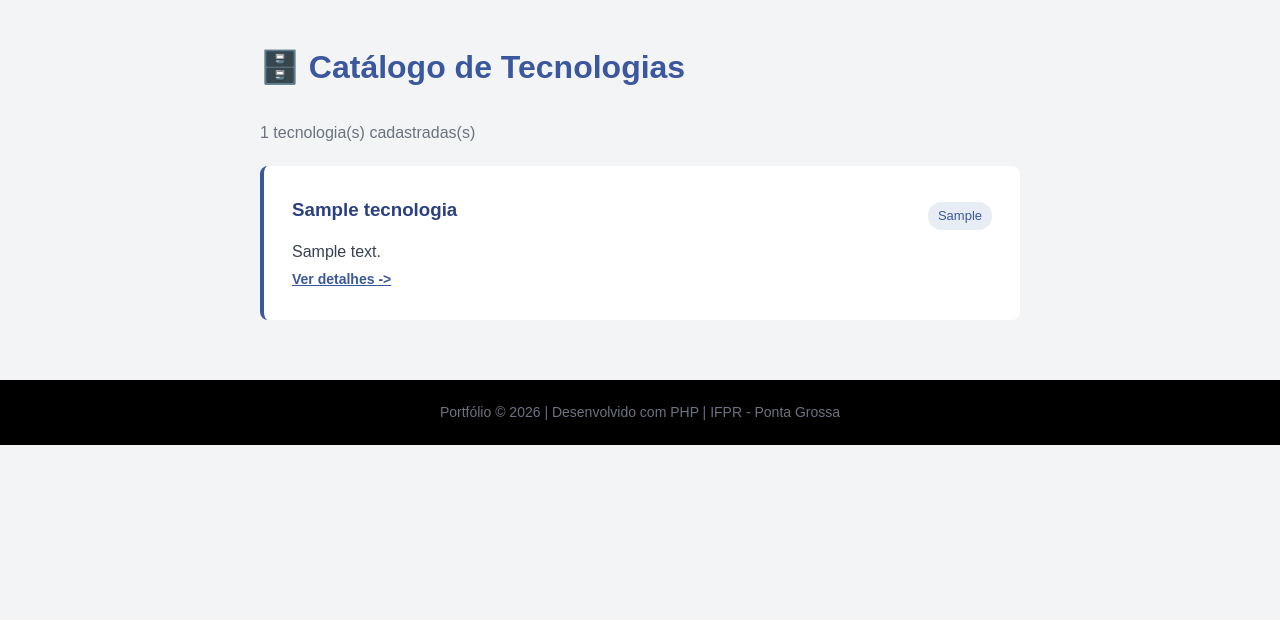
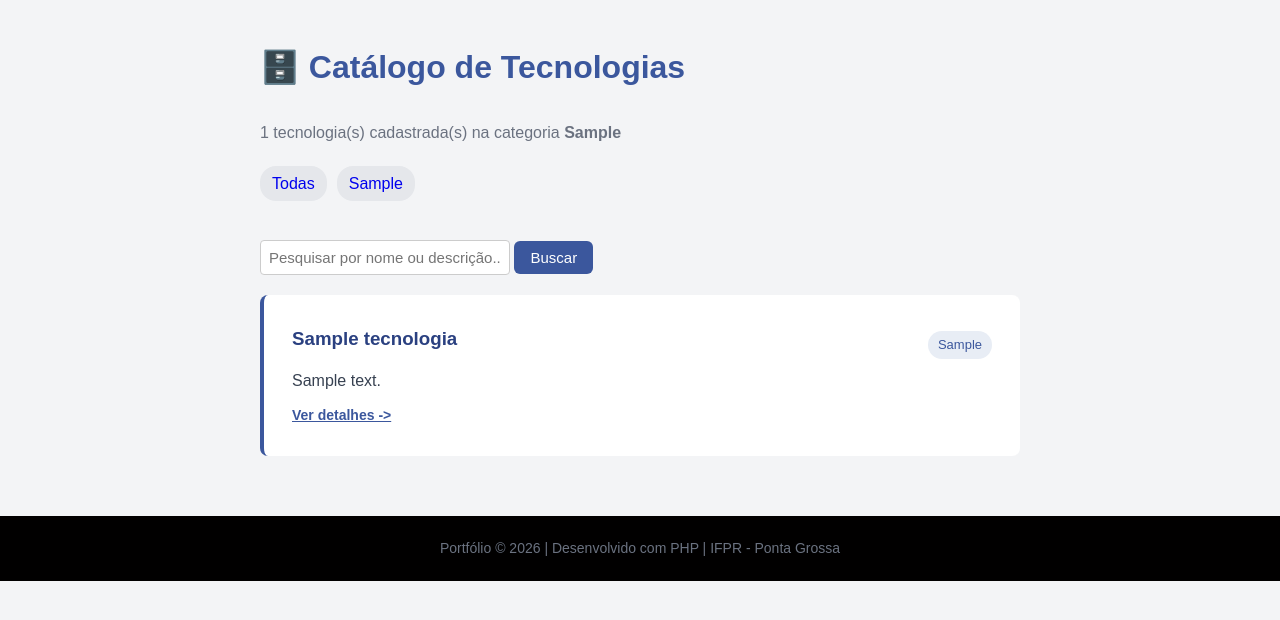
Before and after one commit to Gabriel-Borba-Oliveira/2026-DWII, a PHP site: the page made by 03_pdo/index.php in a window 1280 px wide. Shown: the part 57-677 px from the top of the page. Run offline with PHP 8.4, Linux system fonts and the light colour scheme; tables that the repository leaves empty hold one stand-in row (values such as "Sample post").

Commit message:
feat: desafio aula05 - catalogo com PDO e MariaDB

```diff
--- a/03_pdo/index.php
+++ b/03_pdo/index.php
@@ -11,8 +11,31 @@ $pagina_atual = "catalogo";
 require_once 'includes/conexao.php';
 
 
-$stmt = $pdo->query('SELECT * FROM tecnologias ORDER BY nome ASC');
+$categoria = trim($_GET['categoria'] ?? '');
+$busca = trim($_GET['busca'] ?? '');
+
+$sql = 'SELECT * FROM tecnologias';
+$params = [];
+
+if ($categoria && $busca) {
+    $sql .= ' WHERE categoria = :cat AND (nome LIKE :termo1 OR descricao LIKE :termo2)';
+    $params = ['cat' => $categoria, 'termo1' => "%$busca%", 'termo2' => "%$busca%"];
+} elseif ($categoria) {
+    $sql .= ' WHERE categoria = :cat';
+    $params = ['cat' => $categoria];
+} elseif ($busca) {
+    $sql .= ' WHERE nome LIKE :termo1 OR descricao LIKE :termo2';
+    $params = ['termo1' => "%$busca%", 'termo2' => "%$busca%"];
+}
+
+$sql .= ' ORDER BY nome ASC';
+
+$stmt = $pdo->prepare($sql);
+$stmt->execute($params);
 $tecnologias = $stmt->fetchAll();
+
+$stmtCat = $pdo->query('SELECT DISTINCT categoria FROM tecnologias ORDER BY categoria');
+$categorias = $stmtCat->fetchAll();
 ?>
 <!DOCTYPE html>
 <html lang="pt-BR">
@@ -22,9 +45,35 @@ $tecnologias = $stmt->fetchAll();
 <body>
     <div class="container">
         <h1 class="titulo-secao">🗄️ Catálogo de Tecnologias</h1>
+
         <p style="color: #6b7280; margin-bottom: 20px;">
-            <?php echo count($tecnologias); ?> tecnologia(s) cadastradas(s)
+            <?php echo count($tecnologias); ?> tecnologia(s) cadastrada(s)
+            <?php if ($categoria): ?>
+                na categoria <strong><?php echo htmlspecialchars($categoria); ?></strong>
+            <?php endif; ?>
+            <?php if ($busca): ?>
+                contendo <strong>"<?php echo htmlspecialchars($busca); ?>"</strong>
+            <?php endif; ?>
         </p>
+
+        <div style="margin-bottom: 20px; display: flex; gap: 10px; flex-wrap: wrap;">
+            <a href="index.php<?php echo $busca ? '?busca=' . urlencode($busca) : ''; ?>"
+               style="text-decoration: none; background: #e5e7eb; padding: 4px 12px; border-radius: 16px;">
+                Todas
+            </a>
+            <?php foreach ($categorias as $cat): ?>
+                <a href="index.php?categoria=<?php echo urlencode($cat['categoria']); ?><?php echo $busca ? '&busca=' . urlencode($busca) : ''; ?>"
+                   style="text-decoration: none; background: #e5e7eb; padding: 4px 12px; border-radius: 16px;">
+                    <?php echo htmlspecialchars($cat['categoria']); ?>
+                </a>
+            <?php endforeach; ?>
+        </div>
+
+        <!-- Campo de busca -->
+        <form method="get" action="index.php" style="margin-bottom: 20px;">
+            <input type="text" name="busca" value="<?php echo htmlspecialchars($busca); ?>" placeholder="Pesquisar por nome ou descrição..." style="padding: 8px; width: 250px; border-radius: 4px; border: 1px solid #ccc;">
+            <button type="submit" style="padding: 8px 16px;">Buscar</button>
+        </form>
 
 
         <?php foreach ($tecnologias as $tec): ?>
@@ -38,7 +87,10 @@ $tecnologias = $stmt->fetchAll();
                 </div>
                 <p><?php echo htmlspecialchars($tec['descricao']); ?></p>
 
-                <a href="detalhe.php?id=<?php echo $tec['id']; ?>" style="color: #3b579d; font-size: 14px; font-weight: bold; display: inline-block; margin-top: 10px:">
+                 <a href="detalhe.php?id=<?php echo $tec['id']; ?>
+                    <?php if ($categoria) echo '&categoria=' . urlencode($categoria); ?>
+                    <?php if ($busca) echo '&busca=' . urlencode($busca); ?>"
+                   style="color: #3b579d; font-size: 14px; font-weight: bold; display: inline-block; margin-top: 10px;">
                     Ver detalhes ->
                 </a>
             </div>
```
Also changed, not shown: 03_pdo/404.php (added, +30 -0 lines), 03_pdo/detalhe.php (+22 -3 lines), 03_pdo/includes/conexao.php (+8 -0 lines), 03_pdo/README.md (added).
